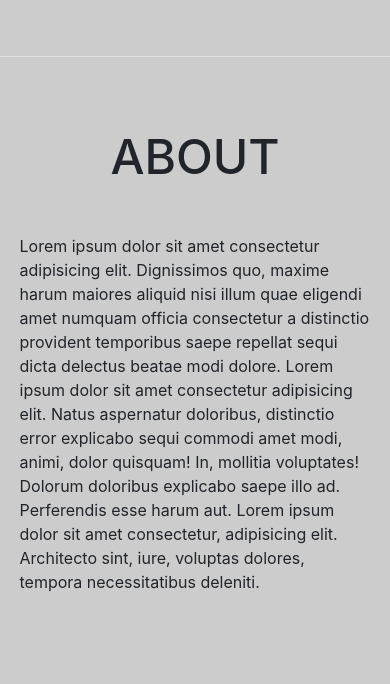
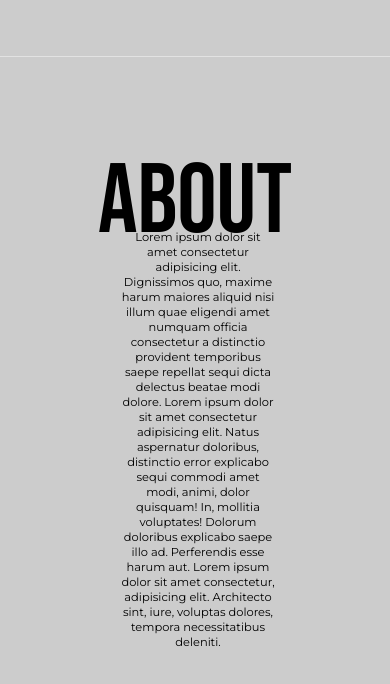
Before and after one commit to kirti281003/cb14, a React (Create React App) app in the folder earn_side_money/: page /about in a window 390 px wide. Shown: the top 684 px of the page. Built offline with nearby package versions, Linux system fonts and the light colour scheme.

Commit message:
Update About.css

```diff
--- a/earn_side_money/src/components/About.css
+++ b/earn_side_money/src/components/About.css
@@ -1,39 +1,347 @@
 @import url('https://fonts.googleapis.com/css2?family=Montserrat');
 @import url('https://fonts.googleapis.com/css2?family=Bebas Neue');
-.about{
-    position:absolute;
-    top:10rem;
-    overflow-x: hidden;
+html,body{
+  overflow-x: hidden;
+}
+.aboutcontent{
+position: absolute;
+width:40vw;
+text-align: center;
+height: 253px;
+left: 500px;
+top: 300px;
+
+font-family: 'Montserrat';
+font-style: normal;
+font-weight: 500;
+font-size: 14.1796px;
+line-height: 21px;
+color: #000000;
 }
 
 h2{
+width:100vw;
+text-align: center;
+height: 118px;
 
-    font-size:5rem;
-    text-align: center;
+position: absolute;
+top:9rem;
+font-family: 'Bebas Neue', cursive;
+font-style: normal;
+font-weight: 400;
+font-size: 98.5047px;
+line-height: 118px;
+
+color: #000000;
+
+}
+.right{
+  height:50px;
+  animation: move 1s infinite;}
+.left{
+  height:50px;
+  animation: move 1s infinite;}
+.rightbottomdown{
+    position:absolute;
+    right:0;
+    top:50vh;
+    height:30rem;
+  }
+.leftbottomdown{
+    position:absolute;
+    left:0;
+    top:55vh;
+    height:30rem;
+  }
+@media(min-width: 1400px){
+
+}
+@media(max-width: 1290px){
+  .App h2{
+      font-size: 60.5047px;
+      line-height: 108px;
+}
+  .aboutcontent{
+      height: 200px;
+      font-size: 15.1796px;
+      line-height: 18px;
+      left: 370px;
+      top: 250px;
+}
+  .leftbottomdown{
+    top:60vh;
+  height:30rem;
+  width: 490px;
+}
+  .rightbottomdown{
+    top:60vh;
+  height:30rem;
+  width: 490px;
+}}
+@media(max-width: 1050px){
+  .App h2{
+      font-size: 60.5047px;
+      line-height: 108px;
+}
+  .aboutcontent{
+      font-size: 15.1796px;
+      left: 300px;
+}
+  .leftbottomdown{
+    top:65vh;
+  height:30rem;
+  width: 420px;
+}
+  .rightbottomdown{
+    top:65vh;
+  height:30rem;
+  width: 420px;
+}}
+@media(max-width: 990px){
+    .App h2{
+        font-size: 60.5047px;
+        line-height: 108px;
+}
+    .aboutcontent{
+        height: 200px;
+        font-size: 15.1796px;
+        line-height: 18px;
+        left: 280px;
+        top: 250px;
+}
+    .leftbottomdown{
+      top:65vh;
+    height:30rem;
+    width: 420px;
+}
+    .rightbottomdown{
+      top:65vh;
+    height:30rem;
+    width: 420px;
+}}
+@media(max-width: 850px){
+  .App h2{
+    font-size: 60.5047px;
+    line-height: 108px;
+
 }
 .aboutcontent{
-    display:block;
-    width:40%;
-    margin-left: auto;
-    margin-right: auto;
-    margin-top: 3rem;
+    height: 200px;
+    font-size: 15.1796px;
+    line-height: 18px;
+    left: 240px;
+    top: 250px;
 }
-@media(max-width:1024px)
-{.about{
-    position:absolute;
-    top:8rem;
+.leftbottomdown{
+  top:60vh;
+height:30rem;
+width: 400px;
 }
-    h2{
+.rightbottomdown{
+  top:60vh;
+height:30rem;
+width: 400px;
+}
 
-    font-size:3rem;
-    text-align: center;
+  }
+@media(max-width: 760px){
+  .App h2{
+    font-size: 54.5047px;
+    line-height: 108px;
+
 }
 .aboutcontent{
-    display:block;
-    width:90%;
-    margin-left: auto;
-    margin-right: auto;
-    margin-top: 3rem;
+    height: 200px;
+    font-size: 13.1796px;
+    line-height: 18px;
+    left: 220px;
+    top: 250px;
 }
+.leftbottomdown{
+  top:60vh;
+height:29rem;
+width: 380px;
+}
+.rightbottomdown{
+  top:60vh;
+height:29rem;
+width: 380px;
+}
+  }
+@media(max-width: 670px){
+  .App h2{
+    font-size: 52.5047px;
+    line-height: 105px;
 
 }
+.aboutcontent{
+    height: 200px;
+    font-size: 12.1796px;
+    line-height: 18px;
+    left: 200px;
+    top: 250px;
+}
+.leftbottomdown{
+  top:65vh;
+height:29rem;
+width: 370px;
+}
+.rightbottomdown{
+  top:65vh;
+height:29rem;
+width: 370px;
+}
+  }
+  @media(max-width: 608px){
+    .App h2{
+      font-size: 48.5047px;
+      line-height: 105px;
+
+  }
+  .aboutcontent{
+      height: 200px;
+      font-size: 12.1796px;
+      line-height: 16px;
+      left: 190px;
+      top: 250px;
+  }
+  .leftbottomdown{
+    top:67vh;
+  height:29rem;
+  width: 360px;
+  }
+  .rightbottomdown{
+    top:67vh;
+  height:29rem;
+  width: 360px;
+  }
+    }
+  @media(max-width: 575px){
+  .App h2{
+    font-size: 45.5047px;
+    line-height: 105px;
+
+  }
+  .aboutcontent{
+    height: 200px;
+    font-size: 12px;
+    line-height: 16px;
+    left: 180px;
+    top: 250px;
+  }
+  }
+  @media(max-width: 560px){
+  .App h2{
+    font-size: 42.5047px;
+    line-height: 105px;}
+  .aboutcontent{
+    height: 200px;
+    font-size: 11.75px;
+    line-height: 16px;
+    left: 155px;
+    top: 250px;
+  }
+  .leftbottomdown{
+    top:70vh;
+  height:28rem;
+  width: 340px;
+  }
+  .rightbottomdown{
+    top:70vh;
+  height:28rem;
+  width: 340px;
+  }
+  }
+  @media(max-width: 490px){
+    .App h2{
+      font-size: 41.5047px;
+      line-height: 105px;
+
+  }
+  .aboutcontent{
+      height: 200px;
+      font-size: 11.45px;
+      line-height: 16px;
+      left: 145px;
+      top: 220px;
+  }
+  .leftbottomdown{
+    top:70vh;
+  height:29rem;
+  width: 300px;
+  }
+  .rightbottomdown{
+    top:70vh;
+  height:29rem;
+  width: 300px;
+  }
+}
+@media(max-width: 440px){
+  .App h2{
+    font-size: 36.5047px;
+    line-height: 90px;
+
+}
+.aboutcontent{
+    height: 180px;
+    font-size: 11.45px;
+    line-height: 15px;
+    left: 120px;
+    top: 230px;
+}
+.leftbottomdown{
+  top:75vh;
+height:27rem;
+width: 280px;
+}
+.rightbottomdown{
+  top:75vh;
+height:27rem;
+width: 250px;
+}
+}
+@media(max-width: 380px){
+  .App h2{
+    font-size: 32.5047px;
+    line-height: 70px;
+    top: 100px;
+}
+.aboutcontent{
+    height: 160px;
+    font-size: 10.45px;
+    line-height: 15px;
+    left: 110px;
+    top: 185px;
+}
+.leftbottomdown{
+  top:75vh;
+height:27rem;
+width: 280px;
+}
+.rightbottomdown{
+  top:75vh;
+height:27rem;
+width: 200px;
+}}
+@media(max-width: 280px){
+  .App h2{
+    font-size: 32.5047px;
+    line-height: 70px;
+    top: 100px;
+}
+.aboutcontent{
+    height: 160px;
+    font-size: 9.45px;
+    left: 85px;
+    top: 160px;
+}
+.leftbottomdown{
+  top:75vh;
+height:27rem;
+width: 280px;
+}
+.rightbottomdown{
+  top:75vh;
+height:27rem;
+width: 200px;
+}}
```
